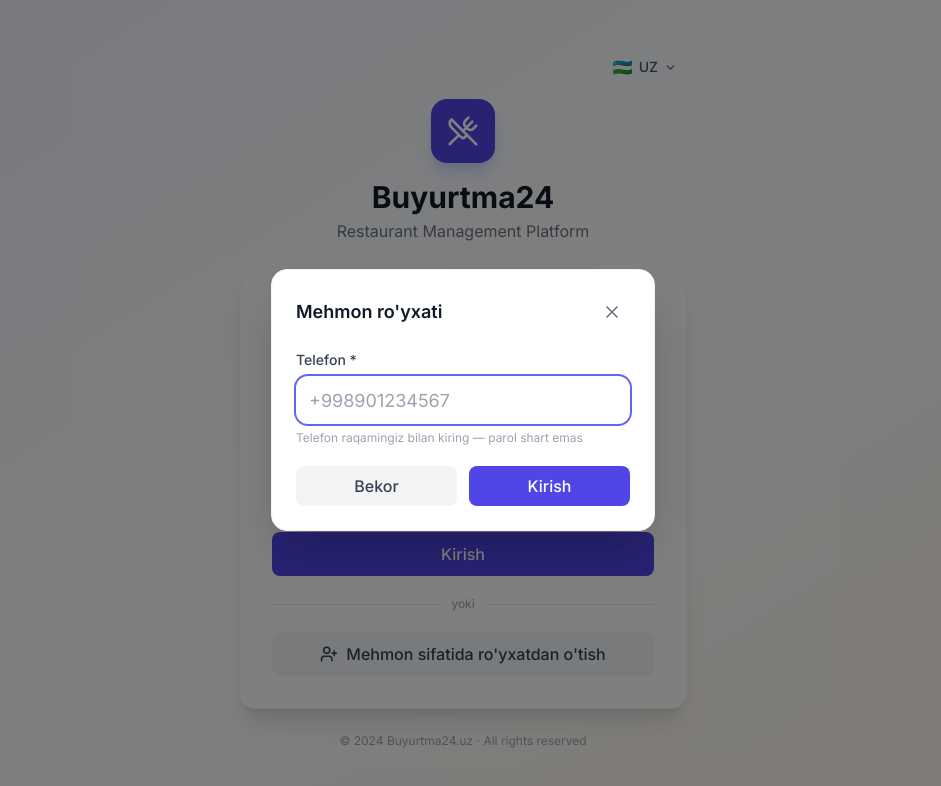
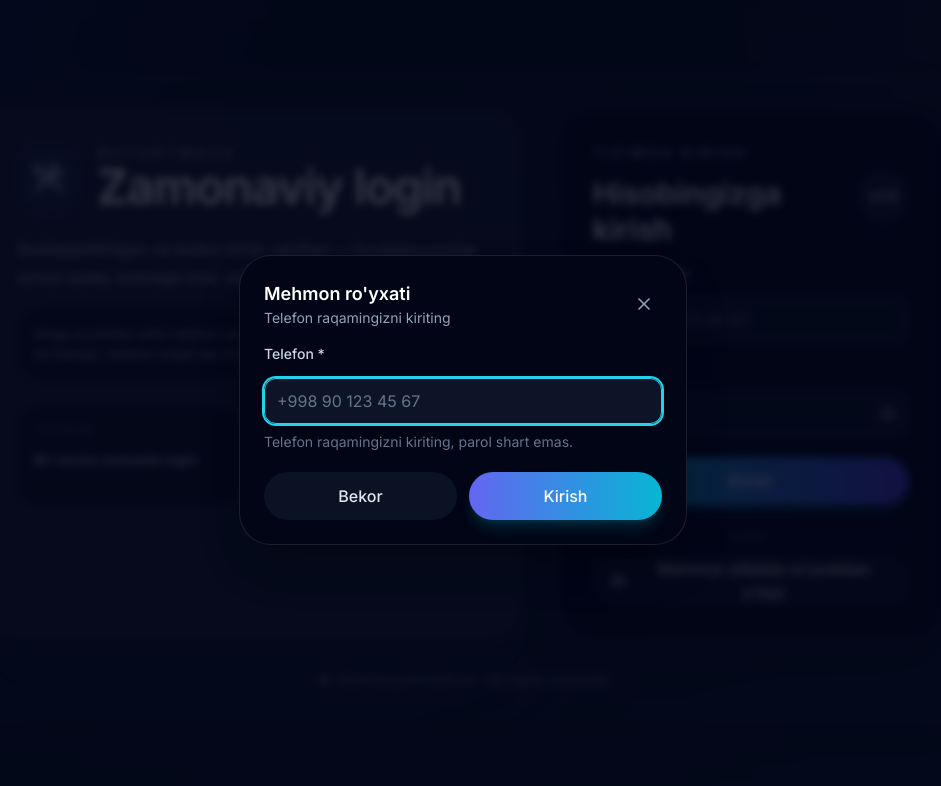
Before and after one commit to drfarmonov9508-png/buyurtma24.uz, a Next.js app in the folder frontend/: page /login in a window 1280 px wide. Both pictures are taken after a click on the button "Mehmon sifatida ro'yxatdan o'tish". Shown: the top 786 px of the page, without its empty margins (177-1118 px from the left). Built offline with nearby package versions, Linux system fonts and the light colour scheme.

Commit message:
Update page.tsx

```diff
--- a/frontend/src/app/login/page.tsx
+++ b/frontend/src/app/login/page.tsx
@@ -1,7 +1,7 @@
 'use client';
 
 import { useState } from 'react';
-import { useRouter } from 'next/navigation';
+import { motion, AnimatePresence } from 'framer-motion';
 import { useAuthStore } from '@/store/auth.store';
 import toast from 'react-hot-toast';
 import { Eye, EyeOff, UtensilsCrossed, UserPlus, X } from 'lucide-react';
@@ -18,11 +18,21 @@
   client: '/client',
 };
 
+const cardMotion = {
+  hidden: { opacity: 0, y: 24, scale: 0.96 },
+  visible: { opacity: 1, y: 0, scale: 1, transition: { duration: 0.45, ease: 'easeOut' } },
+};
+
+const floatMotion = {
+  animate: {
+    y: [0, -10, 0],
+    transition: { duration: 6, repeat: Infinity, ease: 'easeInOut' },
+  },
+};
 
 export default function LoginPage() {
   const { tr } = useLang();
   const a = tr.auth;
-  const router = useRouter();
   const { staffLogin, clientLogin, isLoading } = useAuthStore();
   const [showPw, setShowPw] = useState(false);
   const [form, setForm] = useState({ phone: '', password: '' });
@@ -48,7 +58,7 @@
     e.preventDefault();
     setRegLoading(true);
     try {
-      const user = await clientLogin(reg.phone);
+      await clientLogin(reg.phone);
       toast.success(a.welcome);
       window.location.assign('/client');
     } catch (err: any) {
@@ -60,43 +70,83 @@
   };
 
   return (
-    <div className="min-h-screen bg-gradient-to-br from-primary-50 via-white to-brand-50 flex items-center justify-center p-4">
-      <div className="w-full max-w-md">
-        {/* Language selector top-right */}
-        <div className="flex justify-end mb-4">
-          <LanguageSelector />
+    <div className="relative min-h-screen overflow-hidden bg-slate-950 text-slate-100">
+      <div className="pointer-events-none absolute inset-0 bg-[radial-gradient(circle_at_top_left,_rgba(99,102,241,0.25),_transparent_30%),radial-gradient(circle_at_top_right,_rgba(248,113,56,0.2),_transparent_24%),radial-gradient(circle_at_bottom_left,_rgba(16,185,129,0.18),_transparent_26%)]" />
+      <div className="pointer-events-none absolute -top-20 -left-16 h-64 w-64 rounded-full bg-primary-500/20 blur-3xl" />
+      <motion.div className="pointer-events-none absolute right-0 top-1/4 h-80 w-80 rounded-full bg-brand/25 blur-3xl" {...floatMotion} />
+      <motion.div className="pointer-events-none absolute -bottom-16 right-20 h-72 w-72 rounded-full bg-cyan-500/15 blur-3xl" {...floatMotion} />
+
+      <div className="relative flex min-h-screen items-center justify-center px-4 py-12">
+        <div className="absolute inset-0 bg-[linear-gradient(180deg,_rgba(15,23,42,0.6),_rgba(15,23,42,0.9))]" />
+
+        <div className="relative z-10 w-full max-w-5xl rounded-[40px] border border-white/10 bg-slate-900/70 p-8 shadow-2xl backdrop-blur-2xl">
+          <div className="grid gap-8 lg:grid-cols-[1.4fr_1fr] lg:gap-10">
+            <motion.div
+              initial={{ opacity: 0, x: -40 }}
+              animate={{ opacity: 1, x: 0 }}
+              transition={{ duration: 0.7, ease: 'easeOut' }}
+              className="space-y-6 rounded-[32px] border border-white/10 bg-white/5 p-8 shadow-[0_40px_120px_rgba(15,23,42,0.35)]"
+            >
+              <div className="flex items-center gap-4">
+                <div className="flex h-16 w-16 items-center justify-center rounded-3xl bg-primary-500/15 text-primary-200 shadow-lg shadow-primary-500/10">
+                  <UtensilsCrossed className="h-8 w-8" />
+                </div>
+                <div>
+                  <p className="text-sm uppercase tracking-[0.3em] text-slate-400">Buyurtma24</p>
+                  <h1 className="text-4xl font-semibold tracking-tight text-white sm:text-5xl">Zamonaviy login</h1>
+                </div>
               </div>
 
-        {/* Logo */}
-        <div className="text-center mb-8">
-          <div className="inline-flex items-center justify-center w-16 h-16 bg-primary-600 rounded-2xl mb-4 shadow-lg shadow-primary-200">
-            <UtensilsCrossed className="w-8 h-8 text-white" />
-          </div>
-          <h1 className="text-3xl font-bold text-gray-900">Buyurtma24</h1>
-          <p className="text-gray-500 mt-1">{a.subtitle}</p>
+              <div className="space-y-4 text-slate-300">
+                <p className="leading-7 text-slate-300/85">Soddalashtirilgan va tezkor kirish sahifasi — foydalanuvchilar uchun qulay, brendga mos, animatsion effektlarga ega.</p>
+                <p className="rounded-3xl border border-white/10 bg-slate-950/60 p-4 text-sm text-slate-400 shadow-inner">Ishga kirishdan oldin telefon va parolni kiriting. Agar mehmon bo‘lsangiz, telefon orqali tez ro‘yxatdan o‘ting.</p>
               </div>
 
-        {/* Staff Login Card */}
-        <div className="card p-8 shadow-xl">
-          <h2 className="text-lg font-semibold text-gray-800 mb-5">{a.login}</h2>
+              <div className="grid gap-3 sm:grid-cols-2">
+                <div className="rounded-3xl border border-white/10 bg-slate-950/60 p-4 text-sm text-slate-300 shadow-sm">
+                  <p className="text-xs uppercase tracking-[0.2em] text-slate-500">Tezkor</p>
+                  <p className="mt-3 font-medium">Bir necha soniyada login</p>
+                </div>
+                <div className="rounded-3xl border border-white/10 bg-slate-950/60 p-4 text-sm text-slate-300 shadow-sm">
+                  <p className="text-xs uppercase tracking-[0.2em] text-slate-500">Xavfsiz</p>
+                  <p className="mt-3 font-medium">JWT va rollarga asoslangan kirish</p>
+                </div>
+              </div>
+            </motion.div>
 
-          <form onSubmit={handleLogin} className="space-y-4">
+            <motion.div
+              initial="hidden"
+              animate="visible"
+              variants={cardMotion}
+              className="rounded-[32px] border border-white/10 bg-slate-950/95 p-8 shadow-2xl shadow-black/20"
+            >
+              <div className="flex items-center justify-between gap-3 pb-4 sm:gap-6">
                 <div>
-              <label className="label">{a.phone}</label>
+                  <p className="text-sm font-medium uppercase tracking-[0.24em] text-slate-400">{a.login}</p>
+                  <h2 className="mt-3 text-3xl font-semibold text-white">Hisobingizga kirish</h2>
+                </div>
+                <div className="rounded-full bg-slate-800/70 p-3 text-slate-300 shadow-lg shadow-cyan-500/10">
+                  <span className="text-sm font-semibold">v1.0</span>
+                </div>
+              </div>
+
+              <form onSubmit={handleLogin} className="space-y-5">
+                <div className="space-y-2">
+                  <label className="label text-slate-300">{a.phone}</label>
                   <input
-                className="input"
+                    className="input bg-slate-900/90 border-slate-700 text-white placeholder-slate-500 focus:border-cyan-400 focus:ring-cyan-400"
                     type="tel"
-                placeholder="+998901234567"
+                    placeholder="+998 90 123 45 67"
                     required
                     value={form.phone}
                     onChange={(e) => setForm({ ...form, phone: e.target.value })}
                   />
                 </div>
-            <div>
-              <label className="label">{a.password}</label>
+                <div className="space-y-2">
+                  <label className="label text-slate-300">{a.password}</label>
                   <div className="relative">
                     <input
-                  className="input pr-10"
+                      className="input bg-slate-900/90 border-slate-700 pr-12 text-white placeholder-slate-500 focus:border-cyan-400 focus:ring-cyan-400"
                       type={showPw ? 'text' : 'password'}
                       placeholder="••••••••"
                       required
@@ -105,79 +155,102 @@
                     />
                     <button
                       type="button"
-                  className="absolute right-3 top-1/2 -translate-y-1/2 text-gray-400 hover:text-gray-600"
+                      className="absolute right-3 top-1/2 -translate-y-1/2 text-slate-400 hover:text-slate-100"
                       onClick={() => setShowPw(!showPw)}
                     >
                       {showPw ? <EyeOff size={18} /> : <Eye size={18} />}
                     </button>
                   </div>
                 </div>
-            <button type="submit" disabled={isLoading} className="btn-primary w-full h-11 text-base">
+
+                <button
+                  type="submit"
+                  disabled={isLoading}
+                  className="btn-primary w-full h-12 rounded-3xl bg-gradient-to-r from-cyan-500 to-primary-600 text-base shadow-lg shadow-cyan-500/20 transition duration-300 hover:-translate-y-0.5 hover:shadow-xl"
+                >
                   {isLoading
-                ? <div className="w-5 h-5 border-2 border-white border-t-transparent rounded-full animate-spin mx-auto" />
+                    ? <div className="mx-auto h-5 w-5 animate-spin rounded-full border-2 border-white border-t-transparent" />
                     : a.submit}
                 </button>
               </form>
 
-          {/* Divider */}
-          <div className="flex items-center gap-3 my-5">
-            <div className="flex-1 h-px bg-gray-200" />
-            <span className="text-xs text-gray-400">{a.or}</span>
-            <div className="flex-1 h-px bg-gray-200" />
-          </div>
-
-          {/* Guest Register Button */}
-          <button
+              <div className="mt-6 grid gap-3">
+                <div className="flex items-center justify-center gap-3 text-xs uppercase tracking-[0.3em] text-slate-500">
+                  <span className="h-px flex-1 bg-slate-700/60" />
+                  <span>{a.or}</span>
+                  <span className="h-px flex-1 bg-slate-700/60" /></div>
+                <motion.button
+                  type="button"
+                  whileHover={{ y: -2 }}
                   onClick={() => setShowRegister(true)}
-            className="btn-secondary w-full h-11 text-base gap-2"
+                  className="btn-secondary w-full h-12 rounded-3xl border border-slate-700 bg-slate-900/80 text-slate-200 shadow-sm hover:bg-slate-800"
                 >
                   <UserPlus size={18} />
                   {a.guest_btn}
-          </button>
+                </motion.button>
+              </div>
+            </motion.div>
           </div>
 
-        <p className="text-center text-xs text-gray-400 mt-6">© 2024 Buyurtma24.uz · All rights reserved</p>
+          <p className="mt-8 text-center text-sm text-slate-500">© 2024 Buyurtma24.uz · All rights reserved</p>
+        </div>
       </div>
 
-      {/* Client Phone Login Modal */}
+      <AnimatePresence>
         {showRegister && (
-        <div className="fixed inset-0 bg-black/50 flex items-center justify-center z-50 p-4">
-          <div className="card w-full max-w-sm p-6 shadow-2xl animate-slide-in">
-            <div className="flex items-center justify-between mb-5">
-              <h3 className="text-lg font-semibold text-gray-900">{a.guest_title}</h3>
-              <button onClick={() => setShowRegister(false)} className="btn-ghost btn-icon text-gray-500">
+          <motion.div
+            className="fixed inset-0 z-50 flex items-center justify-center bg-slate-950/80 px-4 py-6 backdrop-blur-sm"
+            initial={{ opacity: 0 }}
+            animate={{ opacity: 1 }}
+            exit={{ opacity: 0 }}
+          >
+            <motion.div
+              className="w-full max-w-md rounded-[32px] border border-white/10 bg-slate-950/95 p-6 shadow-2xl shadow-black/30"
+              initial={{ opacity: 0, y: 20, scale: 0.96 }}
+              animate={{ opacity: 1, y: 0, scale: 1 }}
+              exit={{ opacity: 0, y: 16, scale: 0.96 }}
+              transition={{ duration: 0.25, ease: 'easeOut' }}
+            >
+              <div className="flex items-center justify-between gap-3 pb-4">
+                <div>
+                  <h3 className="text-lg font-semibold text-white">{a.guest_title}</h3>
+                  <p className="text-sm text-slate-400">Telefon raqamingizni kiriting</p>
+                </div>
+                <button onClick={() => setShowRegister(false)} className="btn-ghost btn-icon text-slate-400 hover:text-white">
                   <X size={20} />
                 </button>
               </div>
 
-            <form onSubmit={handleClientLogin} className="space-y-4">
-              <div>
-                <label className="label">{a.phone_req}</label>
+              <form onSubmit={handleClientLogin} className="space-y-5">
+                <div className="space-y-2">
+                  <label className="label text-slate-300">{a.phone_req}</label>
                   <input
-                  className="input text-lg h-12"
+                    className="input bg-slate-900/90 border-slate-700 text-white placeholder-slate-500 focus:border-cyan-400 focus:ring-cyan-400"
                     type="tel"
-                  placeholder="+998901234567"
+                    placeholder="+998 90 123 45 67"
                     required
                     autoFocus
                     value={reg.phone}
                     onChange={(e) => setReg({ phone: e.target.value })}
                   />
-                <p className="text-xs text-gray-400 mt-1.5">Telefon raqamingiz bilan kiring — parol shart emas</p>
+                  <p className="text-sm text-slate-500">Telefon raqamingizni kiriting, parol shart emas.</p>
                 </div>
-              <div className="flex gap-3 pt-1">
-                <button type="button" onClick={() => setShowRegister(false)} className="btn-secondary flex-1 h-10">
+
+                <div className="flex gap-3">
+                  <button type="button" onClick={() => setShowRegister(false)} className="btn-secondary flex-1 h-12 rounded-3xl text-slate-200 bg-slate-900/75 hover:bg-slate-800">
                     {tr.common.cancel}
                   </button>
-                <button type="submit" disabled={regLoading} className="btn-primary flex-1 h-10">
+                  <button type="submit" disabled={regLoading} className="btn-primary flex-1 h-12 rounded-3xl bg-gradient-to-r from-primary-500 to-cyan-500 text-white shadow-lg shadow-cyan-500/20 hover:-translate-y-0.5">
                     {regLoading
-                    ? <div className="w-4 h-4 border-2 border-white border-t-transparent rounded-full animate-spin mx-auto" />
+                      ? <div className="mx-auto h-5 w-5 animate-spin rounded-full border-2 border-white border-t-transparent" />
                       : a.register}
                   </button>
                 </div>
               </form>
-          </div>
-        </div>
+            </motion.div>
+          </motion.div>
         )}
+      </AnimatePresence>
     </div>
   );
 }
```
Lines whose indentation alone changed are shown as unchanged.
